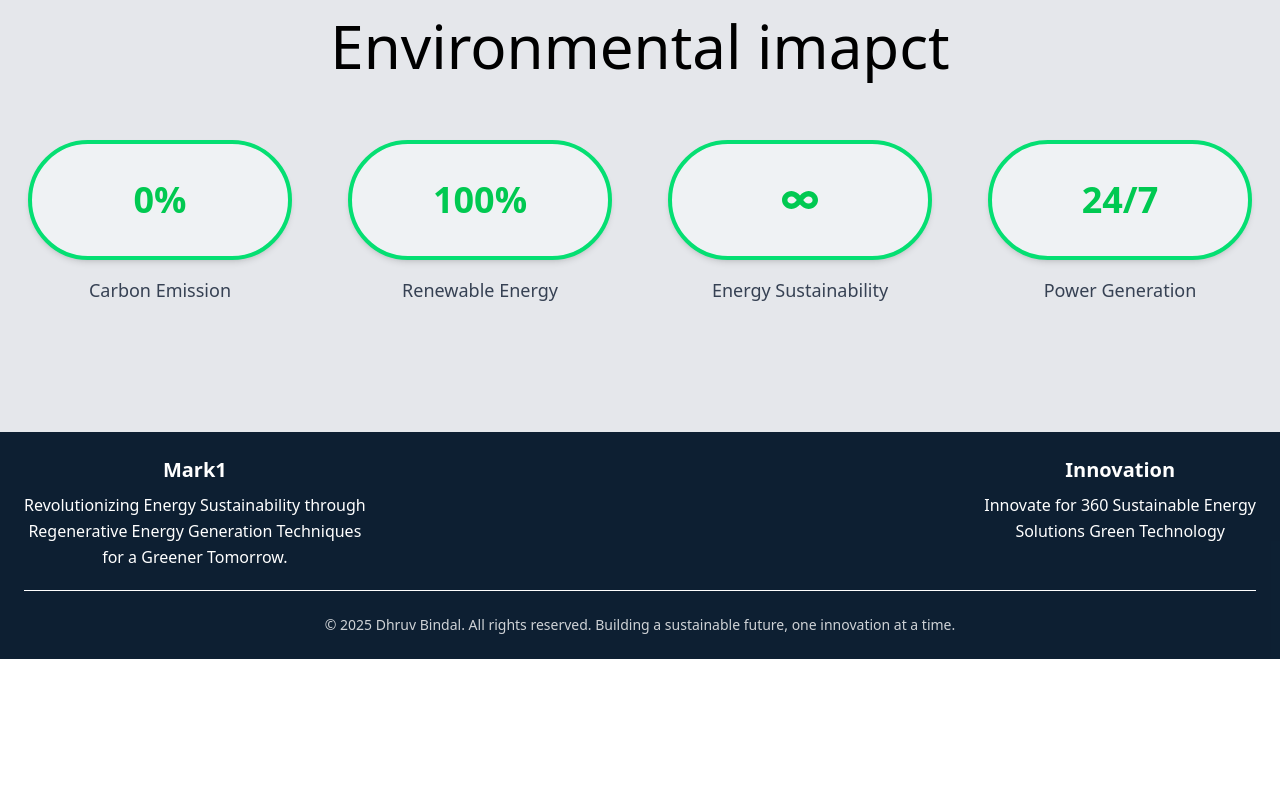
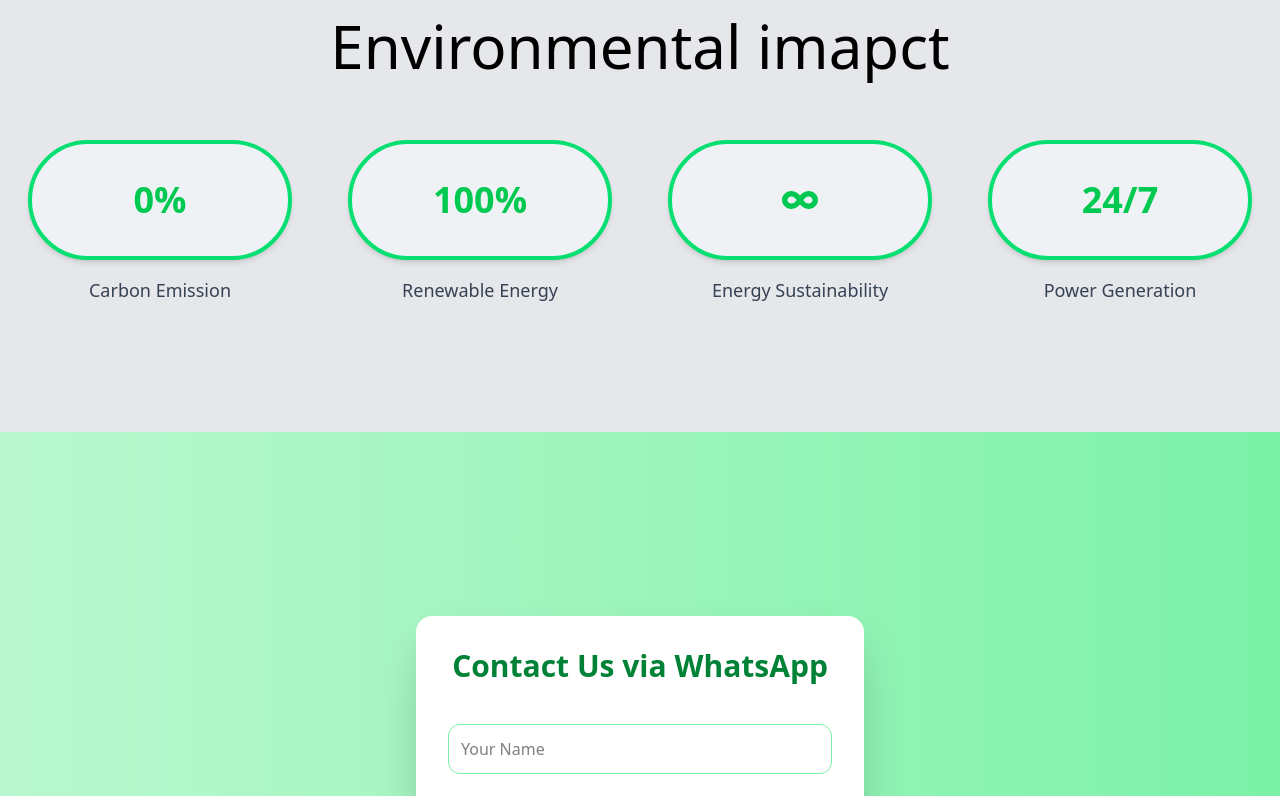
Before and after one commit to Dhruvbindal288/Mark1, a React (Vite) app: page / in a window 1280 px wide. Shown: the part 2000-2796 px from the top of the page. Before the commit the page ends 2659 px from the top, so only its background shows below. Built offline with nearby package versions, Linux system fonts and the light colour scheme.

Commit message:
Added contact us form

```diff
--- a/src/App.jsx
+++ b/src/App.jsx
@@ -6,6 +6,7 @@ import HowitWorks from './pages/HowitWorks'
 import EnvironmentalImpact from './pages/EnvironmentalImpact'
 import Footer from './components/Footer'
 import { useEffect } from 'react'
+import ContactUs from './pages/ContactUs'
 function App() {
     useEffect(() => {
 
@@ -19,6 +20,7 @@ function App() {
       <Features></Features>
       <HowitWorks></HowitWorks>
       <EnvironmentalImpact/>
+      <ContactUs/>
       <Footer/>
     </div>
   )
--- a/src/components/Navbar.jsx
+++ b/src/components/Navbar.jsx
@@ -6,11 +6,9 @@ function Navbar() {
 
   return (
     <nav className="min-h-16 fixed top-0 right-0 left-0  bg-[rgba(0,20,40,0.95)] blur-xxl flex items-center justify-between px-6 md:px-10">
-
       <div className="text-green-500 [text-shadow:0_0_4px_rgba(0,200,255,0.8)] text-3xl font-bold">
         MARK1
       </div>
-
 
       <div className="md:hidden">
         {isOpen ? (
@@ -26,13 +24,20 @@ function Navbar() {
         )}
       </div>
 
-
       <ul className="hidden md:flex gap-14 text-white">
-        <li className="hover:text-green-400 cursor-pointer"><a href="#/">Home</a> </li>
-        <li className="hover:text-green-400 cursor-pointer"><a href="/#features">Features</a> </li>
-        <li className="hover:text-green-400 cursor-pointer"><a href="#HowitWorks">How it Works</a></li>
+        <li className="hover:text-green-400 cursor-pointer">
+          <a href="#/">Home</a>{" "}
+        </li>
+        <li className="hover:text-green-400 cursor-pointer">
+          <a href="/#features">Features</a>{" "}
+        </li>
+        <li className="hover:text-green-400 cursor-pointer">
+          <a href="#HowitWorks">How it Works</a>
+        </li>
+        <li className="hover:text-green-400 cursor-pointer">
+          <a href="#contact">Contact Us</a>
+        </li>
       </ul>
-
 
       {isOpen && (
         <ul className="absolute top-16 left-0 w-full bg-[rgba(0,20,40,0.95)] flex flex-col items-center text-white gap-6 py-6 md:hidden shadow-lg">
@@ -40,19 +45,24 @@ function Navbar() {
             onClick={() => setIsOpen(false)}
             className="hover:text-green-400 cursor-pointer"
           >
-           <a href="#/">Home</a>
+            <a href="#/">Home</a>
           </li>
           <li
             onClick={() => setIsOpen(false)}
             className="hover:text-green-400 cursor-pointer"
           >
-           <a href="/#features">Features</a>
+            <a href="/#features">Features</a>
           </li>
           <li
             onClick={() => setIsOpen(false)}
             className="hover:text-green-400 cursor-pointer"
           >
             <a href="#HowitWorks">How it Works</a>
+          </li>
+          <li
+          onClick={() => setIsOpen(false)}
+          className="hover:text-green-400 cursor-pointer">
+            <a href="#contact">Contact Us</a>
           </li>
         </ul>
       )}
--- /dev/null
+++ b/src/pages/ContactUs.jsx
@@ -0,0 +1,60 @@
+import React, { useState } from "react";
+
+export default function ContactUs() {
+  const [formData, setFormData] = useState({
+    name: "",
+    message: "",
+  });
+
+  const handleChange = (e) => {
+    setFormData({ ...formData, [e.target.name]: e.target.value });
+  };
+
+  const handleSubmit = (e) => {
+    e.preventDefault();
+    const whatsappNumber = "+918570848341";
+    const text = `Hello, my name is ${formData.name}. I have a query: ${formData.message}`;
+    const url = `https://wa.me/${whatsappNumber}?text=${encodeURIComponent(text)}`;
+    window.open(url, "_blank");
+  };
+
+  return (
+    <div id="contact" className="flex justify-center items-center min-h-screen bg-gradient-to-r from-green-200 to-green-300 p-6">
+      <form
+        onSubmit={handleSubmit}
+        className="bg-white shadow-2xl rounded-2xl p-8 w-full max-w-md flex flex-col gap-6"
+      >
+        <h2 className="text-3xl font-bold text-green-700 text-center mb-4">
+          Contact Us via WhatsApp
+        </h2>
+
+        <input
+          type="text"
+          name="name"
+          placeholder="Your Name"
+          value={formData.name}
+          onChange={handleChange}
+          required
+          className="border border-green-300 rounded-xl p-3 focus:outline-none focus:ring-2 focus:ring-green-400 focus:border-green-500 transition"
+        />
+
+        <textarea
+          name="message"
+          placeholder="Your Query"
+          value={formData.message}
+          onChange={handleChange}
+          required
+          rows={5}
+          className="border border-green-300 rounded-xl p-3 focus:outline-none focus:ring-2 focus:ring-green-400 focus:border-green-500 transition"
+        />
+
+        <button
+          type="submit"
+          className="bg-green-500 hover:bg-green-600 text-white font-semibold py-3 rounded-xl shadow-lg hover:shadow-xl transition-all duration-300"
+        >
+          Send via WhatsApp
+        </button>
+      </form>
+    </div>
+  );
+}
```
